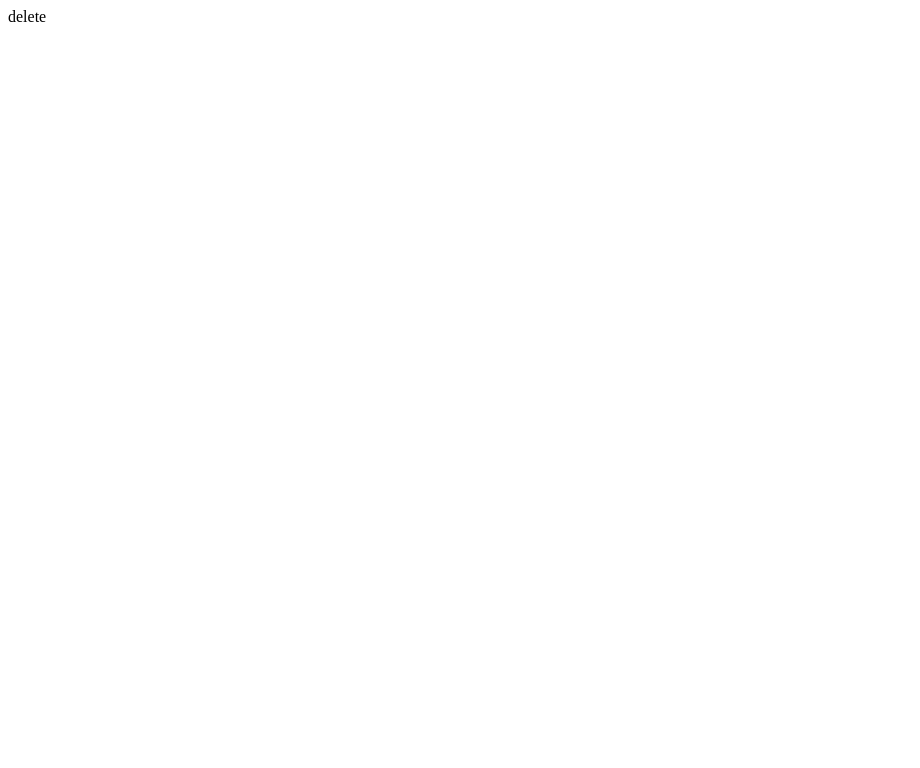
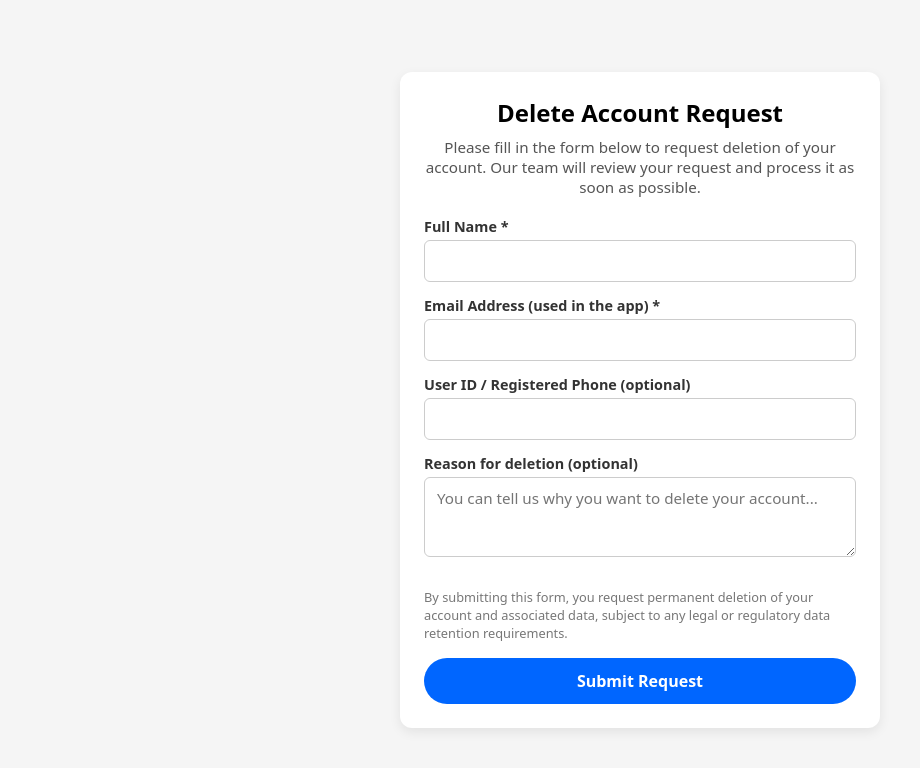
Before and after one commit to genzmeet22/genzmeet, a plain HTML site: page deleteaccount.html in a window 1280 px wide. Shown: the whole page, without its empty margins (0-920 px from the left). Drawn offline with Linux system fonts and the light colour scheme.

Commit message:
Update deleteaccount.html

```diff
--- a/deleteaccount.html
+++ b/deleteaccount.html
@@ -1 +1,154 @@
-delete
+<!DOCTYPE html>
+<html lang="en">
+<head>
+  <meta charset="UTF-8" />
+  <title>Delete Account Request</title>
+  <meta name="viewport" content="width=device-width, initial-scale=1.0" />
+  <style>
+    * {
+      box-sizing: border-box;
+      font-family: system-ui, -apple-system, BlinkMacSystemFont, "Segoe UI", sans-serif;
+    }
+
+    body {
+      margin: 0;
+      min-height: 100vh;
+      display: flex;
+      align-items: center;
+      justify-content: center;
+      background: #f5f5f5;
+    }
+
+    .container {
+      background: #ffffff;
+      padding: 24px;
+      max-width: 480px;
+      width: 100%;
+      border-radius: 12px;
+      box-shadow: 0 4px 12px rgba(0,0,0,0.08);
+    }
+
+    h1 {
+      margin-top: 0;
+      margin-bottom: 8px;
+      font-size: 1.5rem;
+      text-align: center;
+    }
+
+    p.description {
+      margin-top: 0;
+      margin-bottom: 20px;
+      font-size: 0.95rem;
+      color: #555;
+      text-align: center;
+    }
+
+    label {
+      display: block;
+      margin-bottom: 4px;
+      font-size: 0.9rem;
+      font-weight: 600;
+      color: #333;
+    }
+
+    input, textarea {
+      width: 100%;
+      padding: 10px 12px;
+      margin-bottom: 14px;
+      border-radius: 6px;
+      border: 1px solid #ccc;
+      font-size: 0.95rem;
+      outline: none;
+      transition: border-color 0.2s, box-shadow 0.2s;
+    }
+
+    input:focus, textarea:focus {
+      border-color: #0066ff;
+      box-shadow: 0 0 0 2px rgba(0,102,255,0.1);
+    }
+
+    textarea {
+      resize: vertical;
+      min-height: 80px;
+    }
+
+    .note {
+      font-size: 0.8rem;
+      color: #777;
+      margin-bottom: 16px;
+    }
+
+    button {
+      width: 100%;
+      padding: 12px;
+      font-size: 1rem;
+      font-weight: 600;
+      border: none;
+      border-radius: 999px;
+      cursor: pointer;
+      background: #0066ff;
+      color: #ffffff;
+      transition: opacity 0.2s, transform 0.05s;
+    }
+
+    button:hover {
+      opacity: 0.9;
+    }
+
+    button:active {
+      transform: scale(0.98);
+    }
+  </style>
+</head>
+<body>
+  <div class="container">
+    <h1>Delete Account Request</h1>
+    <p class="description">
+      Please fill in the form below to request deletion of your account.
+      Our team will review your request and process it as soon as possible.
+    </p>
+
+    <form id="deleteForm">
+      <label for="name">Full Name *</label>
+      <input type="text" id="name" name="name" required />
+
+      <label for="email">Email Address (used in the app) *</label>
+      <input type="email" id="email" name="email" required />
+
+      <label for="userId">User ID / Registered Phone (optional)</label>
+      <input type="text" id="userId" name="userId" />
+
+      <label for="reason">Reason for deletion (optional)</label>
+      <textarea id="reason" name="reason" placeholder="You can tell us why you want to delete your account..."></textarea>
+
+      <p class="note">
+        By submitting this form, you request permanent deletion of your account and associated data, subject to any legal or regulatory data retention requirements.
+      </p>
+
+      <button type="submit">Submit Request</button>
+    </form>
+  </div>
+
+  <script>
+    // Basic front-end only: show alert when submitted.
+    // In production, send this data to your backend (API / email service) here.
+    document.getElementById("deleteForm").addEventListener("submit", function (e) {
+      e.preventDefault();
+
+      // Example: gather form data (for future backend integration)
+      const formData = {
+        name: document.getElementById("name").value,
+        email: document.getElementById("email").value,
+        userId: document.getElementById("userId").value,
+        reason: document.getElementById("reason").value,
+      };
+
+      console.log("Delete account request:", formData);
+      alert("Thank you. Your delete account request has been submitted. Our team will review it shortly.");
+
+      // Optionally clear the form
+      this.reset();
+    });
+  </script>
+</body>
+</html>
```
